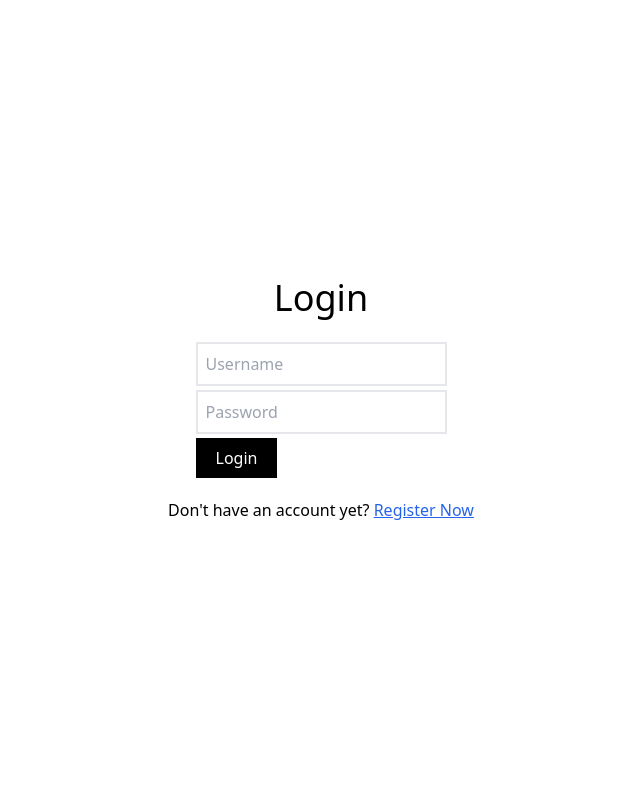
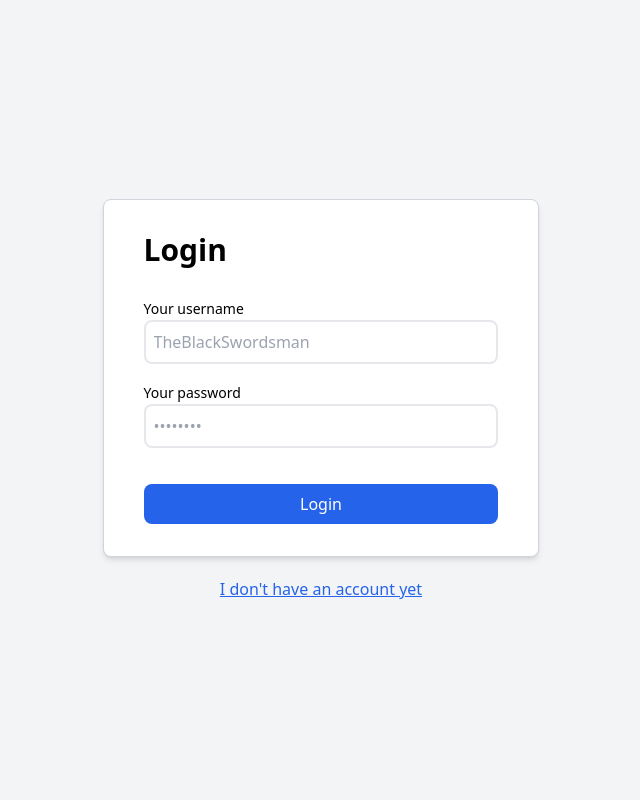
Before and after one commit to secona/sekoleksi, a Django app: page /login/ in a window 1280 px wide. Shown: the whole page, without its empty margins (319-959 px from the left). Run offline with Django 4.2, Linux system fonts and the light colour scheme; some libraries are stand-ins or nearby versions.

Commit message:
feat: login and product list style

```diff
--- a/main/templates/login.html
+++ b/main/templates/login.html
@@ -5,45 +5,44 @@
 {% endblock meta %}
 
 {% block content %}
-<main class="min-h-screen flex flex-col gap-5 items-center justify-center">
-  <h1 class="text-4xl">Login</h1>
+<main class="min-h-screen flex flex-col items-center justify-center gap-5">
+  <form method="POST" class="px-10 py-8 flex flex-col justify-center gap-4 bg-white rounded-lg shadow-md border border-gray-300">
+    <h1 class="text-3xl font-bold w-full mb-3">Login</h1>
 
-  <form method="POST" class="space-y-1">
     {% csrf_token %}
     <input type="hidden" name="remember" value="true">
 
-    <div>
-      <label for="username" class="sr-only">
-        Username
+    <div class="w-full">
+      <label for="username" class="text-sm">
+        Your username
       </label>
       <input
         id="username"
         name="username"
         type="text"
         required
-        class="p-2 outline-none border-2 border-gray-200 focus:border-black"
-        placeholder="Username"
+        class="p-2 outline-none border-2 border-gray-200 focus:border-black w-full rounded-lg"
+        placeholder="TheBlackSwordsman"
       >
     </div>
 
-    <div>
-      <label for="password" class="sr-only">
-        Password
+    <div class="w-full">
+      <label for="password" class="text-sm">
+        Your password
       </label>
       <input
         id="password"
         name="password"
         type="password"
         required
-        class="p-2 outline-none border-2 border-gray-200 focus:border-black"
-        placeholder="Password"
+        class="p-2 outline-none border-2 border-gray-200 focus:border-black w-full rounded-lg"
+        placeholder="••••••••"
       >
     </div>
 
-    <button type="submit" class="text-white bg-black py-2 px-5">
+    <button type="submit" class="text-white bg-blue-600 rounded-lg py-2 px-5 mt-5 w-full">
       Login
     </button>
-  </form>
 
     {% if messages %}
     <ul>
@@ -52,10 +51,10 @@
       {% endfor %}
     </ul>
     {% endif %}
+  </form>
 
-  <p>
-    Don't have an account yet?
-    <a href="{% url 'main:register' %}" class="underline text-blue-600">Register Now</a>
-  </p>
+  <a href="{% url 'main:register' %}" class="underline text-blue-600">
+    I don't have an account yet
+  </a>
 </main>
 {% endblock content %}
--- a/templates/base.html
+++ b/templates/base.html
@@ -8,7 +8,7 @@
     <script src="https://cdn.tailwindcss.com"></script>
   </head>
 
-  <body>
+  <body class="bg-gray-100">
     {% block content %} {% endblock content %}
   </body>
 </html>
```
Also changed, not shown: main/templates/main.html (+26 -25 lines). Lines whose indentation alone changed are shown as unchanged.
